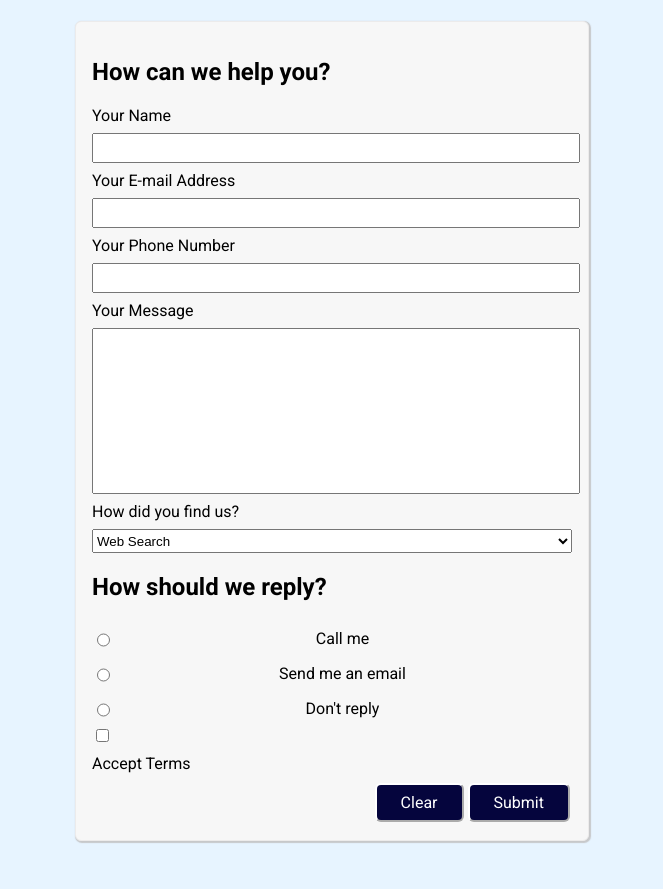
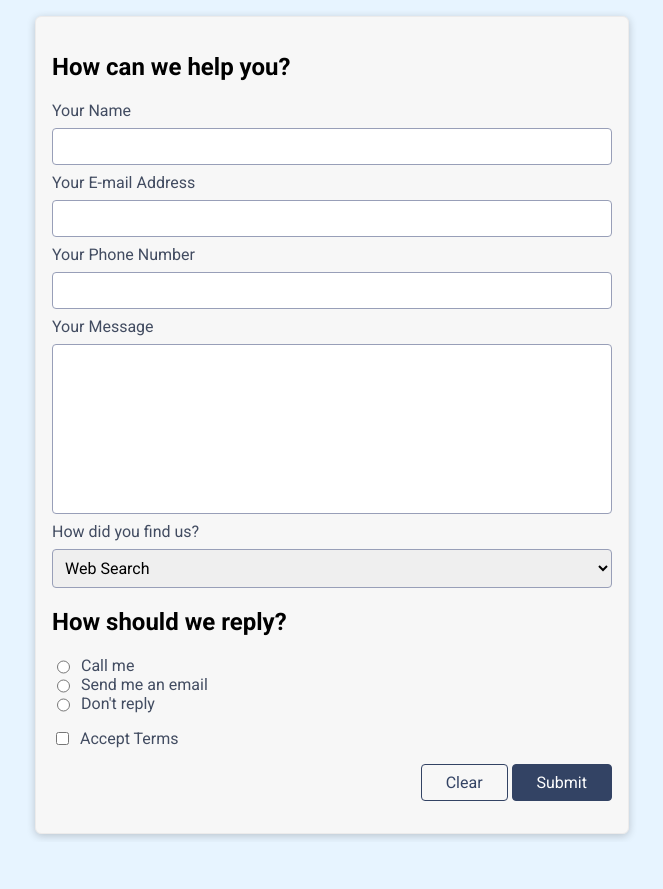
Before and after one commit to wesleyendliche/HTML-forms, a plain HTML site: page Challenge/index-2.html in a window 1280 px wide. Shown: the part 86-975 px from the top of the page, without its empty margins (308-971 px from the left). After the commit the page ends 928 px from the top, so only its background shows below. Drawn offline with Linux system fonts and the light colour scheme.

Commit message:
final touches

```diff
--- a/Challenge/index-2.html
+++ b/Challenge/index-2.html
@@ -17,9 +17,9 @@
       <h1>Contact Us</h1>
     </header>
     <main>
-      <form action="GET">
-        <h2>How can we help you?</h2>
+      <form action="/Challenge/" method="GET">
         <section id="main-info">
+          <h2>How can we help you?</h2>
           <ul>
             <li>
               <label for="username">Your Name</label>
@@ -31,62 +31,59 @@
             </li>
             <li>
               <label for="userphone">Your Phone Number</label>
-              <input type="number" name="user-phone" id="userphone" required />
+              <input type="tel" name="user-phone" id="userphone" required minlength="8"/>
             </li>
+            <label for="message">Your Message</label>
+            <textarea name="message" id="message" rows="8" required minlength="10" maxlength="200"></textarea>
           </ul>
 
-          <div>
-            <label for="message">Your Message</label>
-            <input
-              type="textarea"
-              name="message"
-              id="message"
-              rows="7"
-              required
-            />
-          </div>
-
-          <div>
+          <section>
             <label for="origin">How did you find us?</label>
-            <select name="origin" id="origin">
+            <select name="origin" id="origin" required>
               <option value="web">Web Search</option>
-              <option value="mouth">Word of Mouth</option>
+              <option value="word-of-mouth">Word of Mouth</option>
               <option value="other">Other</option>
             </select>
-          </div>
+          </section>
         </section>
 
         <section id="select-field">
           <h2>How should we reply?</h2>
           <ul>
-            <li class="inline-check">
-              <input type="radio" name="call" id="call" value="call" required />
+            <li class="inline-control">
+              <input
+                type="radio"
+                name="reply"
+                id="call"
+                value="call"
+                required
+              />
               <label for="call">Call me</label>
             </li>
-            <li class="inline-check">
+            <li class="inline-control">
               <input
                 type="radio"
-                name="send-email"
+                name="reply"
                 id="send-email"
                 value="email"
                 required
               />
               <label for="send-email">Send me an email</label>
             </li>
-            <li class="inline-check">
-              <input type="radio" name="dont" id="dont" value="no" required />
+            <li class="inline-control">
+              <input type="radio" name="reply" id="dont" value="no" required />
               <label for="dont">Don't reply</label>
             </li>
           </ul>
-          <div>
-            <input type="checkbox" name="terms" id="terms" />
-            <label for="terms">Accept Terms</label>
-          </div>
+        </section>
+        <section class="inline-control">
+          <input type="checkbox" name="terms" id="terms" required/>
+          <label for="terms">Accept Terms</label>
         </section>
 
-        <section id="buttons">
-          <button type="reset">Clear</button>
-          <button type="submit">Submit</button>
+        <section id="form-actions">
+          <button type="reset" class="btn-empty">Clear</button>
+          <button type="submit" class="btn-filled">Submit</button>
         </section>
       </form>
     </main>
--- a/Challenge/styles-2.css
+++ b/Challenge/styles-2.css
@@ -5,22 +5,22 @@ body {
 
 h1 {
     text-align: center;
+    margin: 2rem;
     color: rgb(31, 31, 31);
 }
 
 form {
-    width: 30rem;
-    margin: 3rem auto;
+    width: 35rem;
+    margin: auto;
     background-color: rgb(247, 247, 247);
     border: 1px solid rgb(236, 235, 235);
-    box-shadow: 1px 1px 1px 1px rgba(189, 186, 186, 0.767);
+    box-shadow: 0 2px 8px rgba(0, 0, 0, 0.2);
     border-radius: 6px;
     padding: 1rem;
 }
 
-label {
-    display: block;
-    margin: 0.5rem auto;
+section {
+    margin-bottom: 1rem;
 }
 
 ul {
@@ -29,41 +29,73 @@ ul {
     padding: 0;
 }
 
-#main-info input,
-select {
-    width: 100%;
-    height: 1.5rem;
+label {
+    color: rgb(66, 76, 97);
+    display: block;
+    margin: 0.5rem 0;
 }
 
-div #message {
-    height: 10rem;
+input,
+select,
+textarea {
+    font: inherit;
+    padding: 0.5rem;
+    border: 1px solid rgb(152, 159, 184);
+    width: 100%;
+    display: block;
+    border-radius: 4px;
+    box-sizing: border-box;
 }
 
-#buttons {
-    display: flex;
-    justify-content: flex-end;
+textarea {
+    resize: none;
+}
+
+input:focus,
+textarea:focus {
+    background-color: rgb(217, 227, 247);
 }
 
 button {
     font: inherit;
+    border: 1px solid rgb(51, 67, 100);
     padding: 0.5rem 1.5rem;
-    margin: 2px;
-    background-color: rgb(5, 5, 61);
-    color: white;
-    border-radius: 6px;
-    border-color: white;
+    border-radius: 4px;
+    cursor: pointer;
 }
 
-button:hover {
-    color: rgb(5, 5, 61);
-    background-color: white;
-    border-color: rgb(5, 5, 61);
+#form-actions {
+    text-align: right;
 }
 
-#select-field {
-    display: inline;
+.btn-filled {
+    background-color: rgb(51, 67, 100);
+    color: white;
 }
 
-.inline-check{
+.btn-empty {
+    background-color: transparent;
+    color: rgb(51, 67, 100);
+}
+
+.btn-filled:hover {
+    background-color: rgb(69, 89, 128);
+    border-color: rgb(69, 89, 128);
+}
+
+.btn-empty:hover {
+    background-color: rgb(208, 215, 230);
+}
+
+.inline-control {
     display: flex;
 }
+
+.inline-control label {
+    margin: 0;
+    margin-left: 0.5rem;
+}
+
+.inline-control input {
+    width: auto;
+}
```
